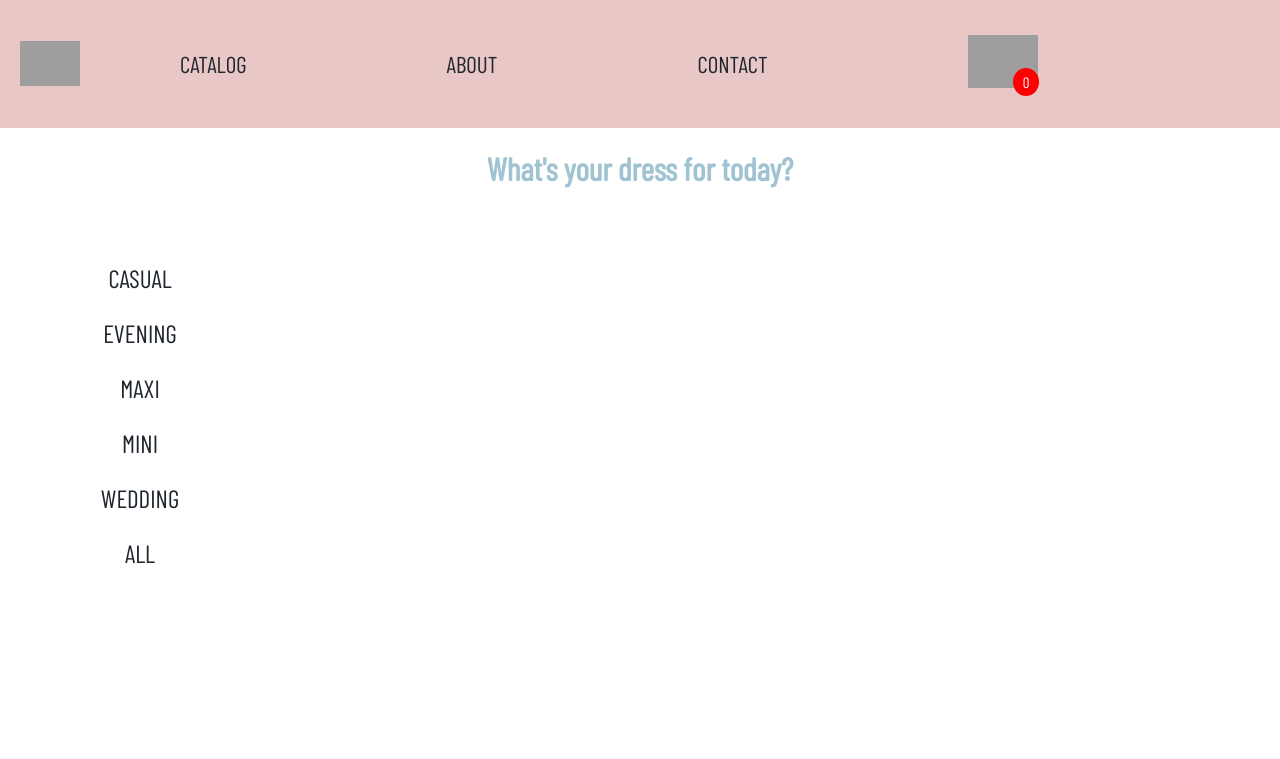
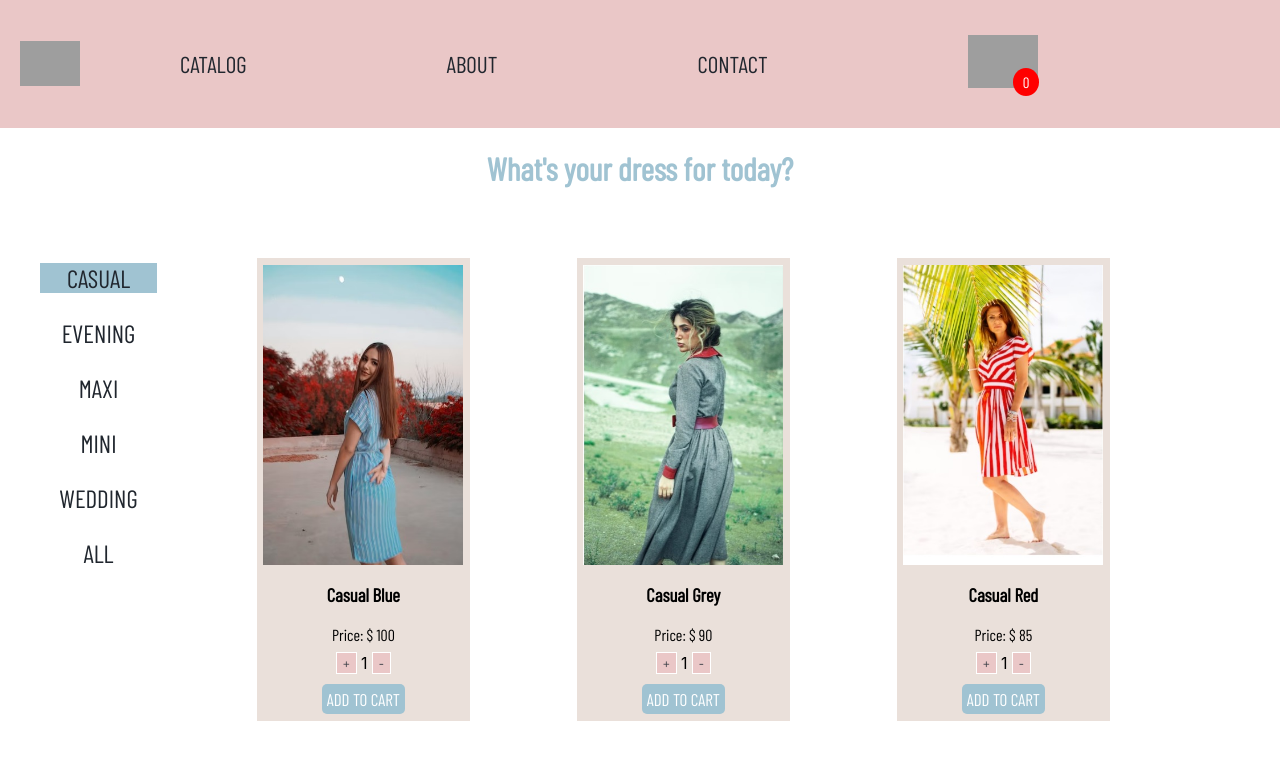
Before and after one commit to OlgaOrya/shopping-dresses, a React (Create React App) app: page / in a window 1280 px wide. Shown: the top 759 px of the page. Built offline with nearby package versions, Linux system fonts and the light colour scheme; grey boxes are pictures that could not be loaded.

Commit message:
last commit

```diff
--- a/src/Components/Dresses/Dresses.js
+++ b/src/Components/Dresses/Dresses.js
@@ -13,7 +13,7 @@ const Dresses = () =>{
             if (selectedCategory==='ALL') return true;
         return selectedCategory===dress.category;
         })
-        .map(dress => <Dress dress = {dress} />)}
+        .map(dress => <Dress key={dress.id} dress = {dress} />)}
         </div>
     )
 }
--- a/src/Components/Filter/Categories.js
+++ b/src/Components/Filter/Categories.js
@@ -6,7 +6,7 @@ const Categories = () =>{
     return(
         <div className="categories">
             {['CASUAL','EVENING','MAXI','MINI','WEDDING','ALL']
-            .map(category => <Filter category ={category} />)}
+            .map(category => <Filter key={category} category ={category} />)}
         </div>
     )
 }
--- a/src/Components/Filter/Filter.js
+++ b/src/Components/Filter/Filter.js
@@ -2,8 +2,8 @@ import { useSelector, useDispatch } from "react-redux";
 import { fileredCategory, getSelectedCategory } from "../../Redux/dressesSlice";
 
 const Filter = ({category}) =>{
+    const dispatch = useDispatch();
     const selectedCategory = useSelector(getSelectedCategory);
-    const dispatch = useDispatch();
 
     return(
         <div>
--- a/src/Components/Home.js
+++ b/src/Components/Home.js
@@ -11,8 +11,8 @@ function Home(){
         <h1>What's your dress for today?</h1>
     </div>
     <div className='containerAll'>
-    <Categories differentCategories = {Categories}/>
-    <Dresses differentDresses = {Dresses} />
+    <Categories />
+    <Dresses  />
     </div>
 </div>
     )
--- a/src/Redux/dressesSlice.js
+++ b/src/Redux/dressesSlice.js
@@ -3,11 +3,11 @@ import {createSlice} from '@reduxjs/toolkit';
 export const dressesSlice = createSlice ({
     name: 'dresses',
     initialState:{
-        selectedCategory: 'CASUAL DRESSES'
+        selectedCategory: 'CASUAL'
     },
 
     reducers:{
-    fileredCategory:(state,action)=>{
+        fileredCategory:(state,action)=>{
         state.selectedCategory=action.payload
     }
     }
```
Also changed, not shown: src/CartNew.js (deleted, +0 -11 lines).
